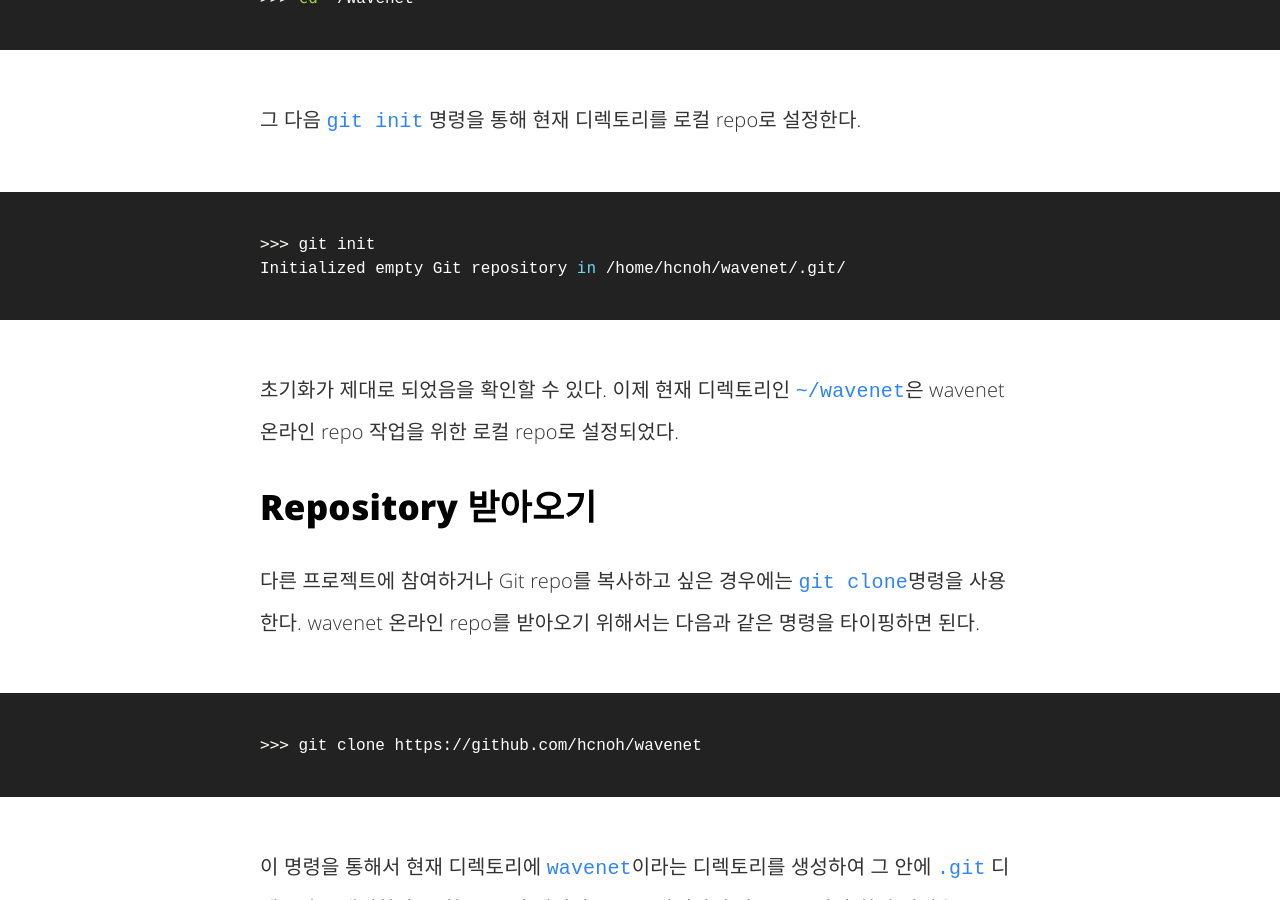
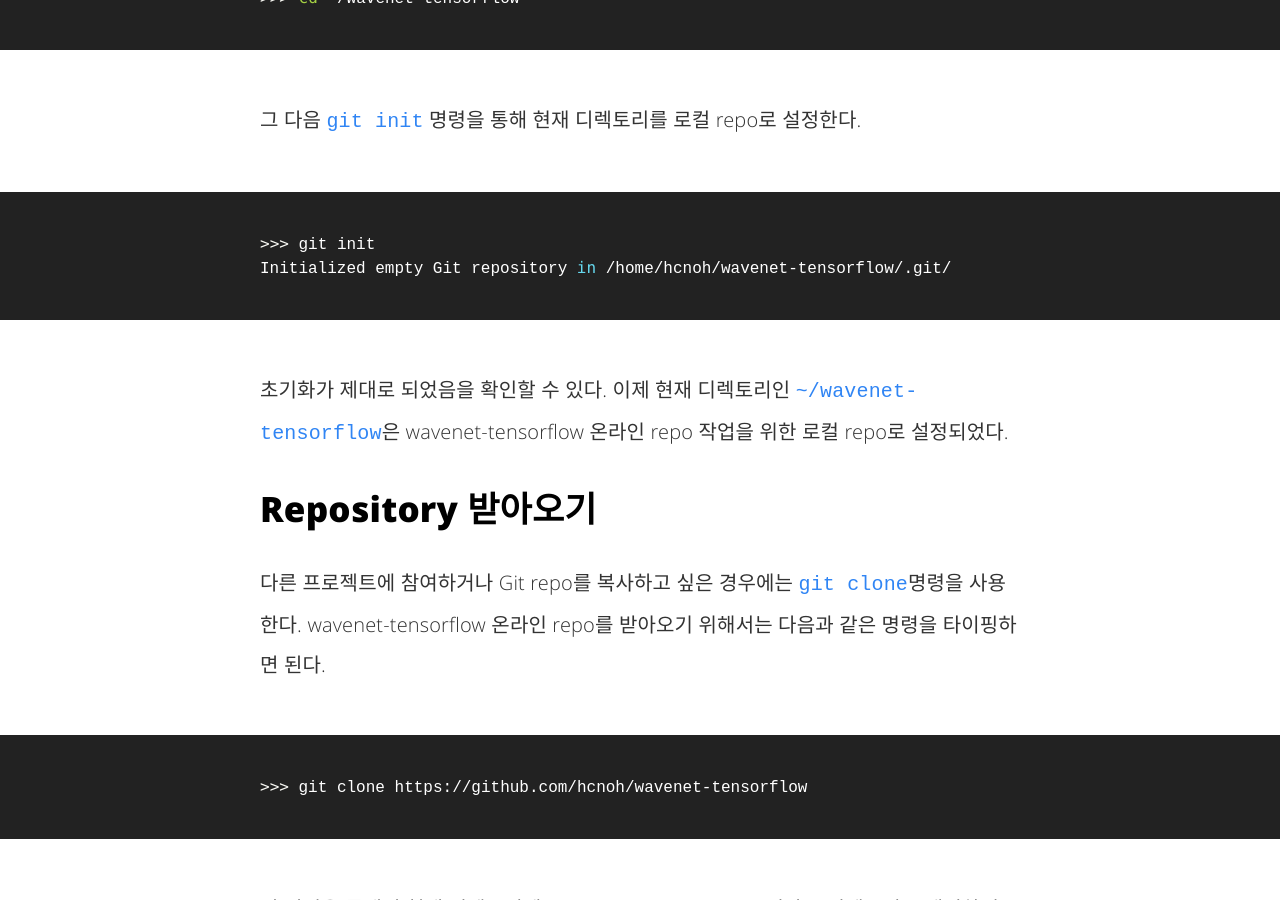
Before and after one commit to hcnoh/blog-prev, a Jekyll site: the page built from _posts/2018-08-20-git-basic-usage.md, in a window 1280 px wide and 900 px high, scrolled down 3477 px. Built offline with Jekyll 4.4.1, drawn with Linux system fonts in a browser that asks for light colours; comment, search, counter and statistics services are not loaded; some of the changed text lies outside the part shown.

Commit message:
Update 2018-08-20-git-basic-usage.md

```diff
--- a/_posts/2018-08-20-git-basic-usage.md
+++ b/_posts/2018-08-20-git-basic-usage.md
@@ -42,39 +42,39 @@ Git으로 작업을 수행하기 위해서는 origin이 될 온라인 Repository
 ## 로컬 Repository 생성
 이제 로컬에서 작업하기 위한 로컬 repo를 생성해야 한다. 현재 온라인 repo의 프로젝트 이름과 일치하는 디렉토리를 로컬에 만들어 준다.
 {% highlight bash %}
->>> mkdir ~/wavenet
+>>> mkdir ~/wavenet-tensorflow
 {% endhighlight %}
 그 다음 방금 생성된 디렉토리가 로컬 repo라고 설정을 해줘야 한다. 먼저 방금 생성된 폴더로 이동한다.
 {% highlight bash %}
->>> cd ~/wavenet
+>>> cd ~/wavenet-tensorflow
 {% endhighlight %}
 그 다음 `git init` 명령을 통해 현재 디렉토리를 로컬 repo로 설정한다.
 {% highlight bash %}
 >>> git init
-Initialized empty Git repository in /home/hcnoh/wavenet/.git/
+Initialized empty Git repository in /home/hcnoh/wavenet-tensorflow/.git/
 {% endhighlight %}
-초기화가 제대로 되었음을 확인할 수 있다. 이제 현재 디렉토리인 `~/wavenet`은 wavenet 온라인 repo 작업을 위한 로컬 repo로 설정되었다.
+초기화가 제대로 되었음을 확인할 수 있다. 이제 현재 디렉토리인 `~/wavenet-tensorflow`은 wavenet-tensorflow 온라인 repo 작업을 위한 로컬 repo로 설정되었다.
 
 ## Repository 받아오기
-다른 프로젝트에 참여하거나 Git repo를 복사하고 싶은 경우에는 `git clone`명령을 사용한다. wavenet 온라인 repo를 받아오기 위해서는 다음과 같은 명령을 타이핑하면 된다.
+다른 프로젝트에 참여하거나 Git repo를 복사하고 싶은 경우에는 `git clone`명령을 사용한다. wavenet-tensorflow 온라인 repo를 받아오기 위해서는 다음과 같은 명령을 타이핑하면 된다.
 {% highlight bash %}
->>> git clone https://github.com/hcnoh/wavenet
+>>> git clone https://github.com/hcnoh/wavenet-tensorflow
 {% endhighlight %}
-이 명령을 통해서 현재 디렉토리에 `wavenet`이라는 디렉토리를 생성하여 그 안에 `.git` 디렉토리를 생성한다. 또한 repo의 데이터를 모두 가져와서 자동으로 가장 최신 버전을 Checkout해 놓는다. 디렉토리의 이름을 `wavenet`이 아닌 다른 이름으로 설정하고 싶은 경우에는 다음의 명령을 타이핑하면 된다.
+이 명령을 통해서 현재 디렉토리에 `wavenet-tensorflow`이라는 디렉토리를 생성하여 그 안에 `.git` 디렉토리를 생성한다. 또한 repo의 데이터를 모두 가져와서 자동으로 가장 최신 버전을 Checkout해 놓는다. 디렉토리의 이름을 `wavenet-tensorflow`이 아닌 다른 이름으로 설정하고 싶은 경우에는 다음의 명령을 타이핑하면 된다.
 {% highlight bash %}
->>> git clone https://github.com/hcnoh/wavenet another_name
+>>> git clone https://github.com/hcnoh/wavenet-tensorflow another_name
 {% endhighlight %}
 
 ## 로컬 Repository와 온라인 Repository 연결
-현재 생성된 로컬 repo와 온라인 repo인 `https://github.com/hcnoh/wavenet`을 연결하기 위해서는 `git remote` 명령어를 사용한다.
+현재 생성된 로컬 repo와 온라인 repo인 `https://github.com/hcnoh/wavenet-tensorflow`을 연결하기 위해서는 `git remote` 명령어를 사용한다.
 
 다음의 명령을 타이핑한다.
 {% highlight bash %}
->>> git remote add origin https://github.com/hcnoh/wavenet.git
+>>> git remote add origin https://github.com/hcnoh/wavenet-tensorflow.git
 {% endhighlight %}
-이 명령은 origin이라는 이름으로 `https://github.com/hcnoh/wavenet`의 repo를 remote repo로 등록하라는 명령이다.
+이 명령은 origin이라는 이름으로 `https://github.com/hcnoh/wavenet-tensorflow`의 repo를 remote repo로 등록하라는 명령이다.
 
-따라서 앞으로는 `https://github.com/hcnoh/wavenet`처럼 긴 URL 대신에 origin으로 짧게 사용할 수 있게 된 것이다.
+따라서 앞으로는 `https://github.com/hcnoh/wavenet-tensorflow`처럼 긴 URL 대신에 origin으로 짧게 사용할 수 있게 된 것이다.
 
 또한 현재 remote repo의 정보를 확인하기 위해서는 다음의 명령어를 타이핑하면 된다.
 {% highlight bash %}
```
